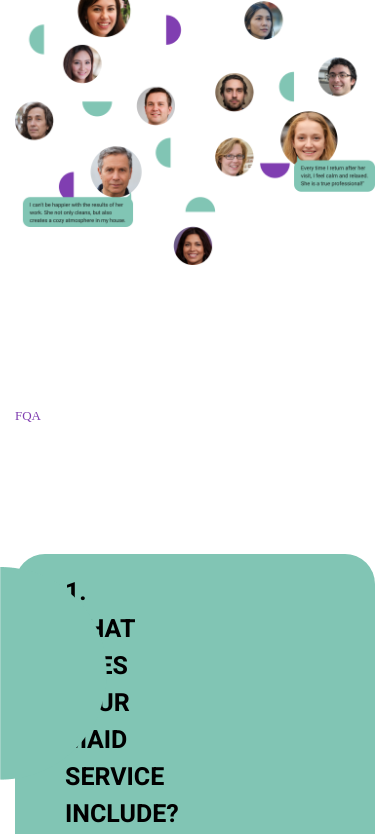
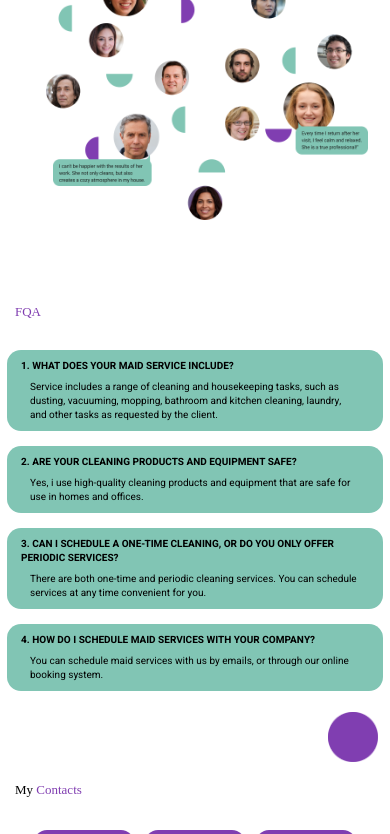
Before and after one commit to mr-manson/test-fel, a plain HTML site: page index.html in a window 390 px wide. Shown: the part 4018-4852 px from the top of the page. Drawn offline with Linux system fonts and the light colour scheme; a web font is replaced by a local one.

Commit message:
390 adaptation is done

```diff
--- a/style/style.scss
+++ b/style/style.scss
@@ -515,9 +515,7 @@ h2 {
 }
 
 .fqa-circle-1 {
-  position: absolute;
-  left: 0;
-  top: 302px;
+  display: none;
 }
 
 .fqa-circle-2 {
@@ -804,7 +802,6 @@ h2 {
     width: auto;
     bottom: -19px;
   }
-}
 
   /*---------- SCHEDULE ----------*/
 
@@ -868,16 +865,77 @@ h2 {
 
   /*---------- CLIENTS ----------*/
   .clients {
+    padding: 17px 0 37px;
     h2.title {
-    width: 300px;
+      width: 123px;
     }
   }
 
   .clients-img {
-  margin: 0;
+    width: 322px;
+    margin: 30px 20px 0 31px;
+  }
+
+  /*=============== FQA ===============*/
+  .fqa {
+    padding: 47px 0 46px;
+    h2.title {
+      width: 163px;
+    }
+  }
+
+  .fqa-cards {
+    row-gap: 15px;
+    margin: 30px -8px 0;
+  }
+
+  .fqa-cards-item {
+    padding: 9px 14px;
+    border-radius: 14px;
+    &:nth-child(1) {
+      padding-right: 27px;
+    }
+    &:nth-child(2) {
+      padding-right: 23px;
+    }
+    &:nth-child(3) {
+      padding-right: 14px;
+    }
+    &:nth-child(4) {
+      padding-right: 22px;
+    }
+
+    .item-title {
+      font-size: 10px;
+      margin-bottom: 7px;
+    }
+    .item-text {
+      font-size: 10px;
+      padding-left: 9px;
+    }
+  }
+
+  .fqa-circle-1 {
+    display: none;
+  }
+
+  .fqa-circle-2 {
+    width: 50px;
+    height: 50px;
+    right: 12px;
+    bottom: -25px;
   }
 
   /*---------- CONTACTS ----------*/
-.contacts-container {
-  display: none;
+  .contacts {
+    padding: 45px 0 32px;
+    h2.title {
+      width: 114px;
     }
+  }
+
+  .socials-group {
+    column-gap: 11px;
+    margin-top: 32px;
+  }
+}
```
Also changed, not shown: css/style.css, 1 other file. Lines whose indentation alone changed are shown as unchanged.
